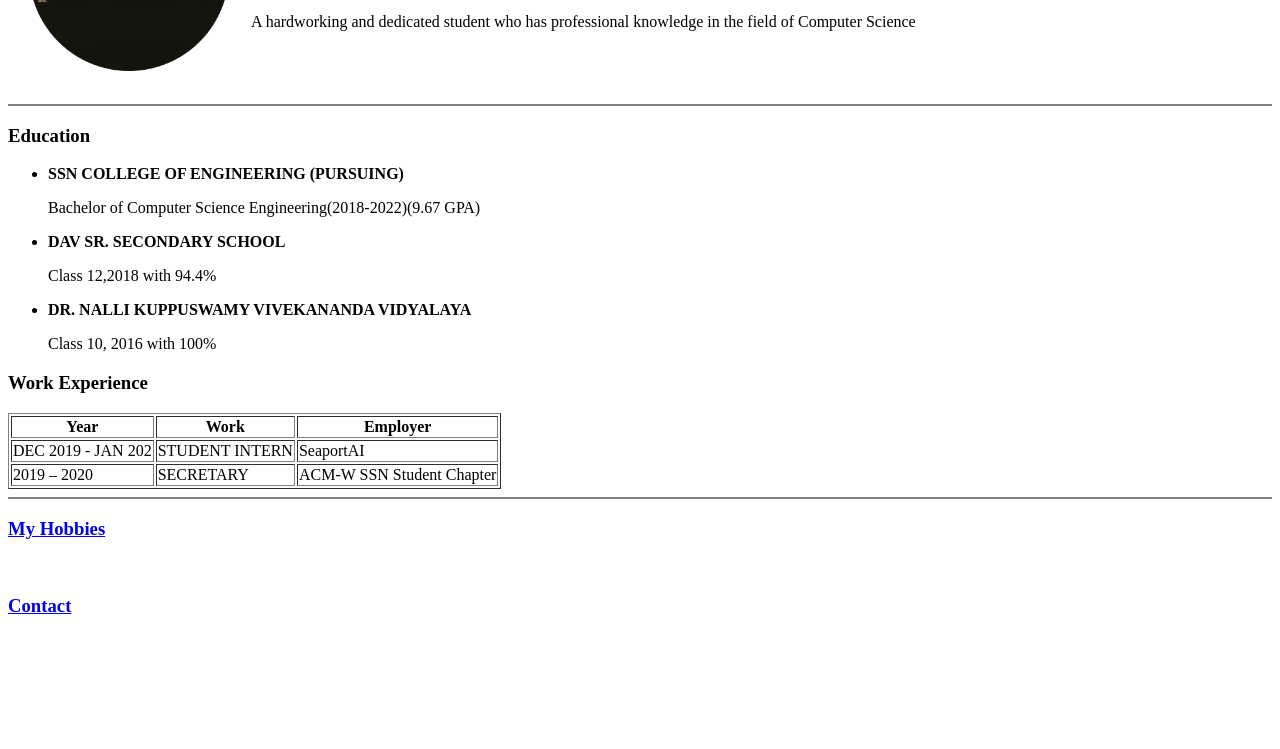
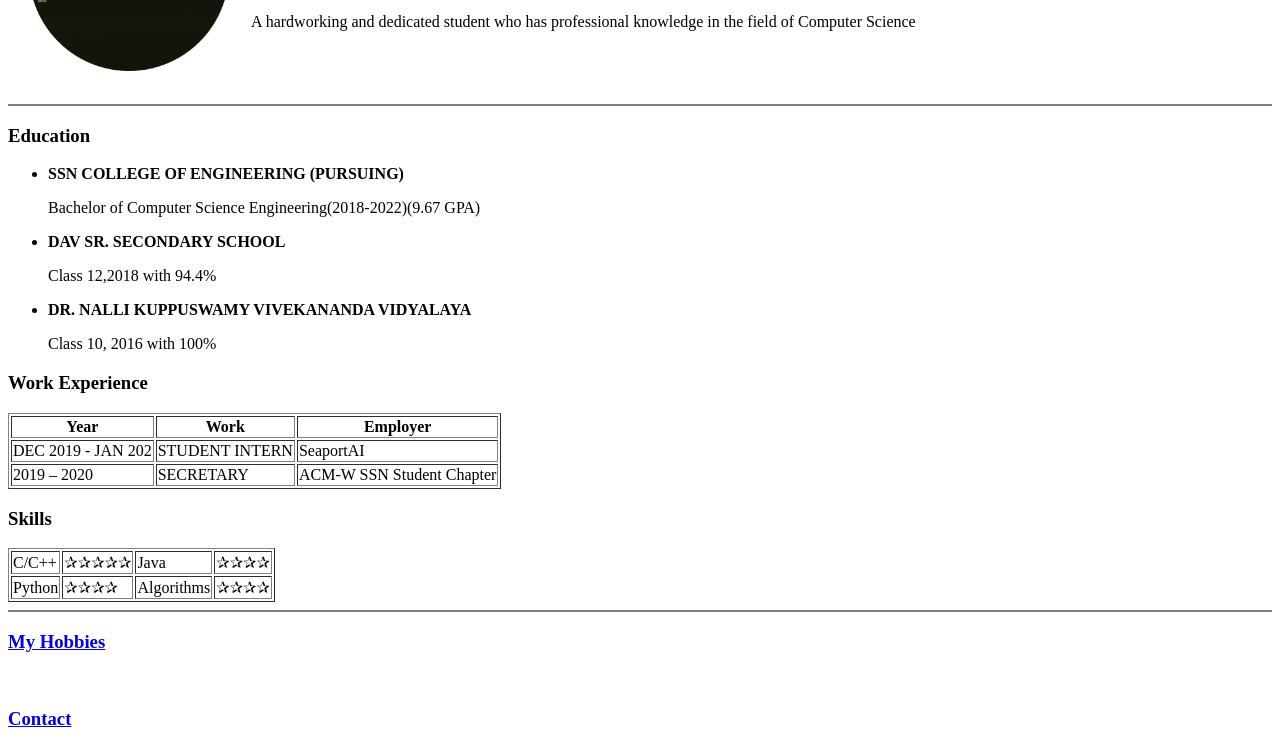
Before and after one commit to likhitha5101/Web-Development, a plain HTML site: page HTML Personal Site/index.html in a window 1280 px wide. Shown: the part 158-907 px from the top of the page. Before the commit the page ends 800 px from the top, so only its background shows below. Drawn offline with Linux system fonts and the light colour scheme.

Commit message:
Added new skills table

```diff
--- a/HTML Personal Site/index.html
+++ b/HTML Personal Site/index.html
@@ -51,6 +51,23 @@
 			</tbody>
 		</table>
 
+		<h3>Skills</h3>
+
+		<table border="1">
+			<tr>
+				<td>C/C++</td>
+				<td>✰✰✰✰✰</td>
+				<td>Java</td>
+				<td>✰✰✰✰</td>
+			</tr>
+			<tr>
+				<td>Python</td>
+				<td>✰✰✰✰</td>
+				<td>Algorithms</td>
+				<td>✰✰✰✰</td>
+			</tr>
+
+		</table>
 
 		<hr size="2" noshade>
 		<h3><a href="hobbies.html">My Hobbies</a></h3>
```
